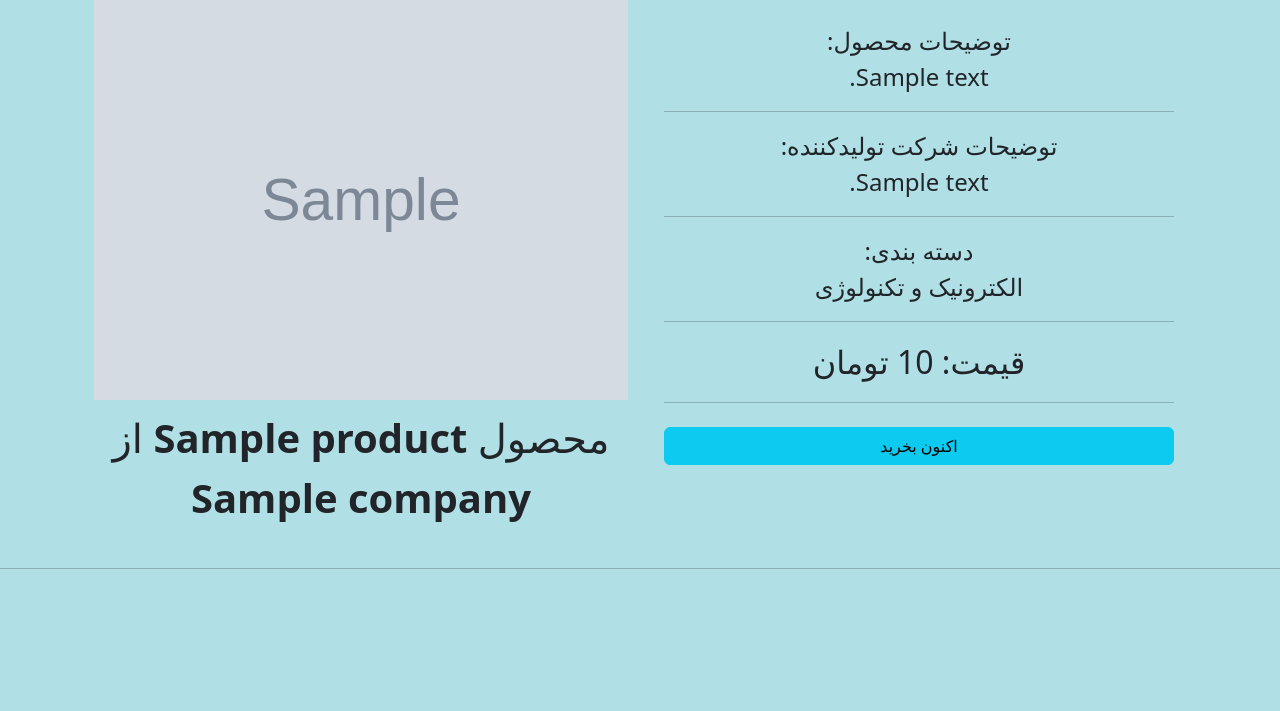
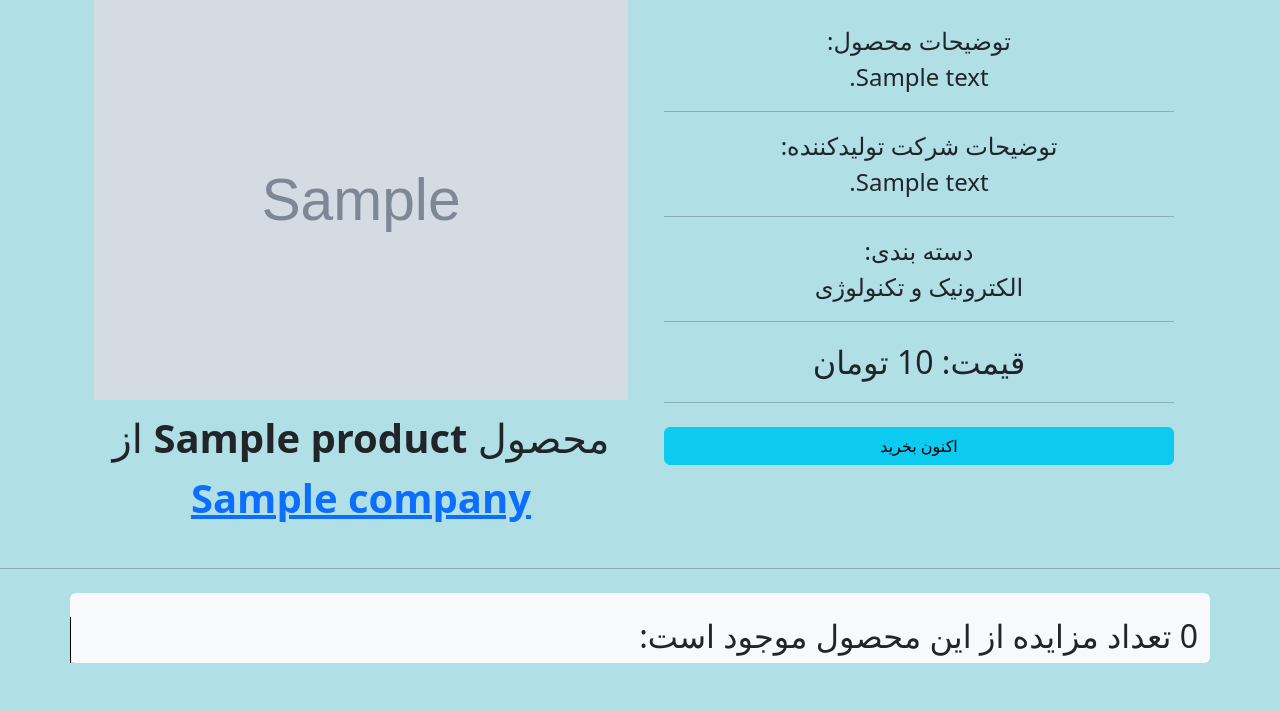
Before and after one commit to sina0k/auctioneer, a Django app: page /product/1/ in a window 1280 px wide. Shown: the part 89-800 px from the top of the page. Run offline with Django 3.2, Linux system fonts and the light colour scheme; tables that the repository leaves empty hold one stand-in row (values such as "Sample post"); grey boxes marked "Sample" are stand-in pictures.

Commit message:
Product page has related auctions now + minor bugs fixed

```diff
--- a/project/base/models.py
+++ b/project/base/models.py
@@ -96,7 +96,7 @@ class Auction(models.Model):
     current_price = models.DecimalField(max_digits=10, decimal_places=0)
     bid_duration = models.IntegerField()
     last_bid = models.ForeignKey(Bid, on_delete=models.SET_NULL, null=True, blank=True, related_name="auction_last_bid")
-    has_paid = models.BooleanField(default=False)
+    has_paid = models.  BooleanField(default=False)
 
     class Meta:
         ordering = ['-start_time']
--- a/project/base/templates/base/product.html
+++ b/project/base/templates/base/product.html
@@ -32,7 +32,7 @@
             </div>
 
             <div class="w-100 text-center fs-1 mt-2">
-                محصول <strong>{{ product.name }}</strong> از <strong>{{ product.company.name }}</strong>
+                محصول <strong>{{ product.name }}</strong> از <strong><a href=" {% url 'company' product.company.id %}">{{ product.company.name }}</a></strong>
             </div>
         </div>
     </div>
@@ -40,7 +40,29 @@
 
 <hr />
 
+<!--<div>-->
+<!--      <h2>{{ auctions.count }} تعداد مزایده از این محصول موجود است:</h2>-->
+<!--      <div class="row">-->
+<!--        {% for auction in auctions %}-->
+<!--          {% include "auction-card.html" with auction=auction %}-->
+<!--        {% endfor %}-->
+<!--      </div>-->
+<!--    </div>-->
 
+
+<div class="container bg-light m-4 mx-auto rounded">
+  <br />
+  <div class="row justify-content-center">
+    <div class="auctions-container">
+      <h2>{{ auctions.count }} تعداد مزایده از این محصول موجود است:</h2>
+      <div class="row">
+        {% for auction in auctions %}
+          {% include "auction-card.html" with auction=auction %}
+        {% endfor %}
+      </div>
+    </div>
+  </div>
+</div>
 
 
 
--- a/project/base/views.py
+++ b/project/base/views.py
@@ -4,7 +4,8 @@ from django.shortcuts import render, redirect
 from django.db.models import Q
 
 from .tasks import createNewTaskForAuction
-from .models import Company, Product, Auction, Transaction, Deal, User, Bid, BID_STEP, ShoppingCart, BuyingProduct, DealType
+from .models import Company, Product, Auction, Transaction, Deal, User, Bid, BID_STEP, ShoppingCart, BuyingProduct, \
+    DealType
 from django.contrib.auth import authenticate, login, logout
 from django.contrib import messages
 from .forms import UserForm, MyUserCreationForm, UserUpdateForm
@@ -17,7 +18,6 @@ from asgiref.sync import async_to_sync
 from django.conf import settings
 import requests
 import json
-
 
 ZP_API_REQUEST = f"https://sandbox.zarinpal.com/pg/rest/WebGate/PaymentRequest.json"
 ZP_API_VERIFY = f"https://sandbox.zarinpal.com/pg/rest/WebGate/PaymentVerification.json"
@@ -43,7 +43,7 @@ def send_request(request):
     }
     data = json.dumps(data)
     # set content length by data
-    headers = {'content-type': 'application/json', 'content-length': str(len(data)) }
+    headers = {'content-type': 'application/json', 'content-length': str(len(data))}
     try:
         response = requests.post(ZP_API_REQUEST, data=data, headers=headers, timeout=10)
 
@@ -60,6 +60,7 @@ def send_request(request):
     except requests.exceptions.ConnectionError:
         return JsonResponse({'status': False, 'code': 'connection error'})
 
+
 @login_required(login_url='login')
 def verify(request):
     authority = request.GET.get('Authority', '')
@@ -73,7 +74,7 @@ def verify(request):
     }
     data = json.dumps(data)
     # set content length by data
-    headers = {'content-type': 'application/json', 'content-length': str(len(data)) }
+    headers = {'content-type': 'application/json', 'content-length': str(len(data))}
     response = requests.post(ZP_API_VERIFY, data=data, headers=headers)
 
     if response.status_code == 200:
@@ -101,10 +102,11 @@ def verify(request):
                 transaction=transaction,
             )
 
-            return render(request, 'base/done-payment.html', { "success": True, "refID": paymentRefID })
+            return render(request, 'base/done-payment.html', {"success": True, "refID": paymentRefID})
         else:
-            return render(request, 'base/done-payment.html', { "success": False })
+            return render(request, 'base/done-payment.html', {"success": False})
     return HttpResponse(response)
+
 
 @login_required(login_url='login')
 def auctionPayment(request, pk):
@@ -127,7 +129,7 @@ def auctionPayment(request, pk):
     }
     data = json.dumps(data)
     # set content length by data
-    headers = {'content-type': 'application/json', 'content-length': str(len(data)) }
+    headers = {'content-type': 'application/json', 'content-length': str(len(data))}
     try:
         response = requests.post(ZP_API_REQUEST, data=data, headers=headers, timeout=10)
 
@@ -144,6 +146,7 @@ def auctionPayment(request, pk):
     except requests.exceptions.ConnectionError:
         return JsonResponse({'status': False, 'code': 'connection error'})
 
+
 @login_required(login_url='login')
 def verifyAuctionPayment(request, pk):
     auction = Auction.objects.get(id=pk)
@@ -156,7 +159,7 @@ def verifyAuctionPayment(request, pk):
     }
     data = json.dumps(data)
     # set content length by data
-    headers = {'content-type': 'application/json', 'content-length': str(len(data)) }
+    headers = {'content-type': 'application/json', 'content-length': str(len(data))}
     response = requests.post(ZP_API_VERIFY, data=data, headers=headers)
 
     if response.status_code == 200:
@@ -187,10 +190,11 @@ def verifyAuctionPayment(request, pk):
                 transaction=transaction,
             )
 
-            return render(request, 'base/done-payment.html', { "success": True, "refID": paymentRefID })
+            return render(request, 'base/done-payment.html', {"success": True, "refID": paymentRefID})
         else:
-            return render(request, 'base/done-payment.html', { "success": False })
+            return render(request, 'base/done-payment.html', {"success": False})
     return HttpResponse(response)
+
 
 # Create your views here.
 
@@ -259,7 +263,7 @@ def home(request):
         Q(product__company__name__icontains=q) |
         Q(product__description__icontains=q)
     ).exclude(
-        end_time__lt=now-timedelta(hours=2)
+        end_time__lt=now - timedelta(hours=2)
     )
     if request.user.is_authenticated:
         active_auctions = Auction.objects.filter(bids__user=request.user, end_time=None).distinct()
@@ -360,7 +364,13 @@ def product(request, pk):
         addToCart(pk, request.user)
 
     product = Product.objects.get(id=pk)
-    context = {'product': product}
+
+    auctions = Auction.objects.filter(Q(product__id=pk)&
+                                      Q(end_time=None))
+
+
+    context = {'product': product, 'auctions': auctions}
+
     return render(request, 'base/product.html', context)
 
 
```
Also changed, not shown: project/base/templates/base/company.html (+12 -3 lines).
